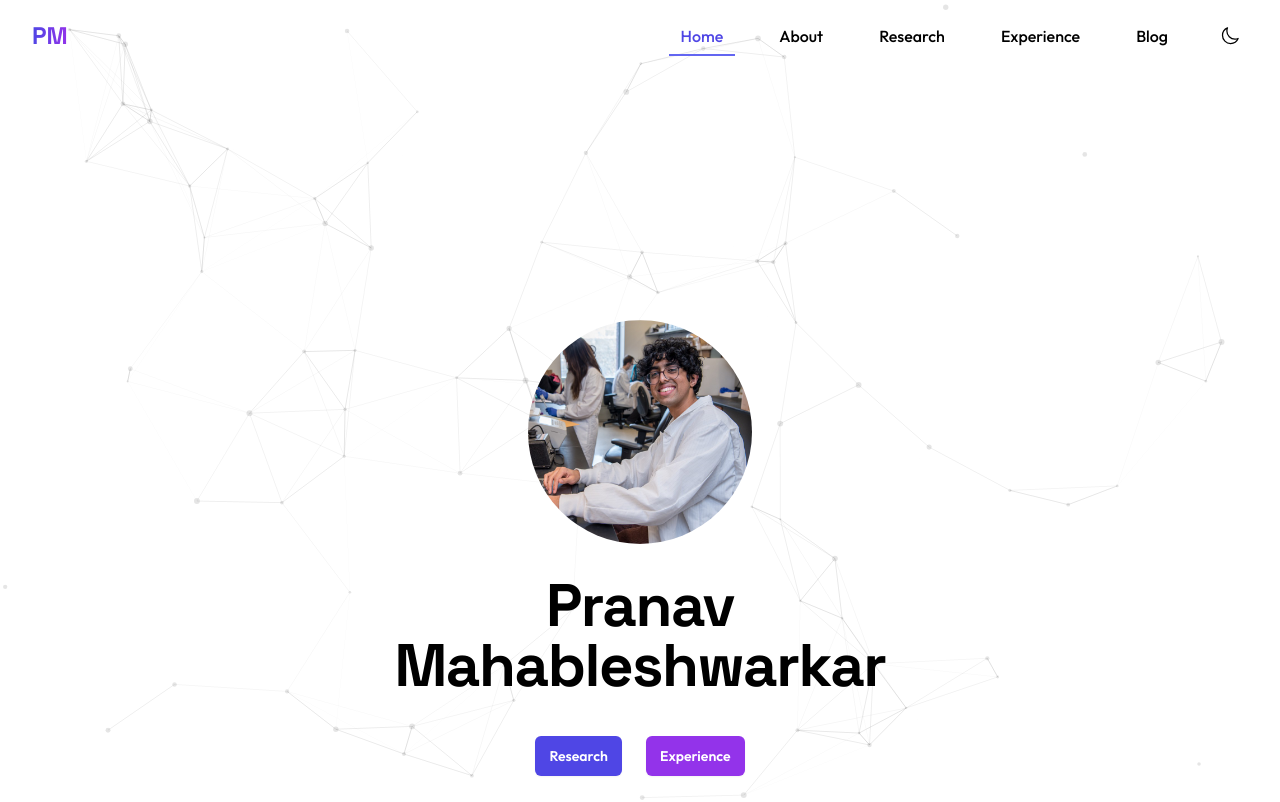
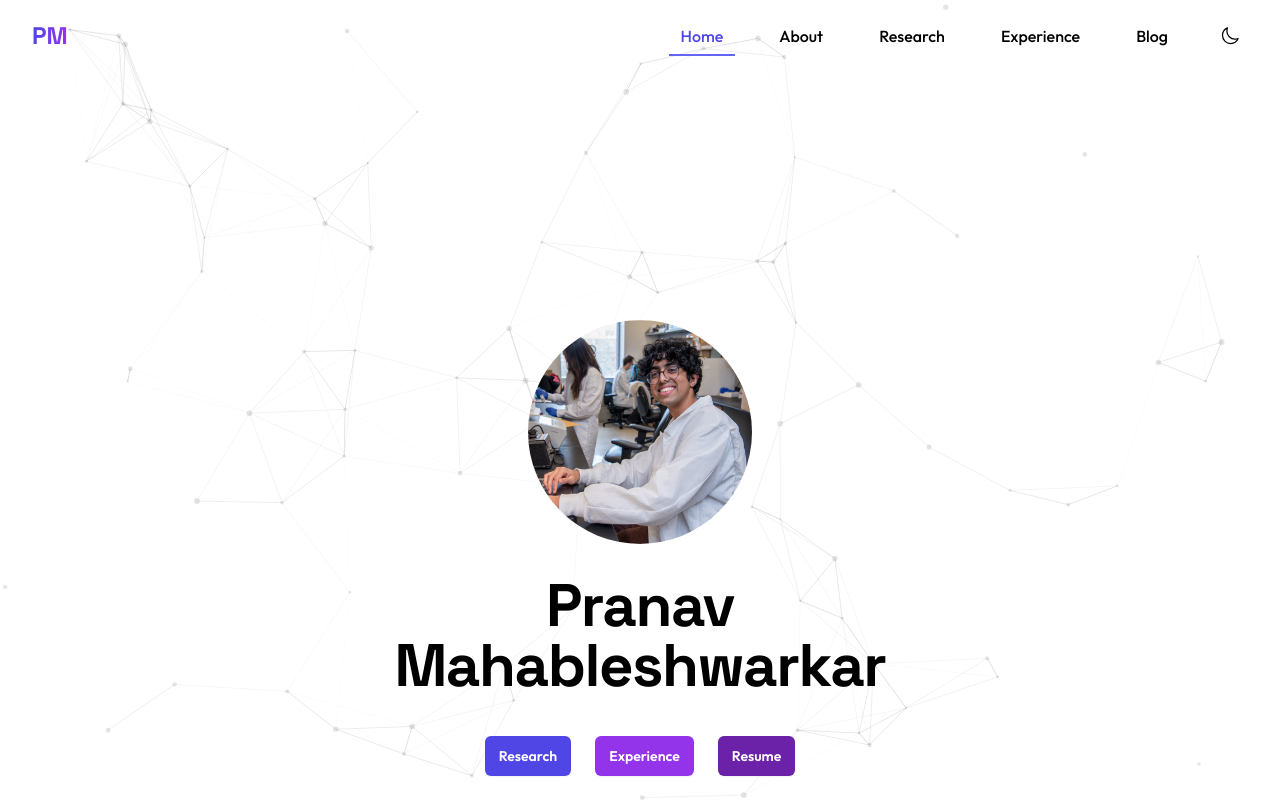
Before and after one commit to pmahable/pmahable.github.io, a Next.js app: page / in a window 1280 px wide. Shown: the top 802 px of the page. Built offline with nearby package versions, Linux system fonts and the light colour scheme.

Commit message:
Added Resume to Website

```diff
--- a/app/components/Experience.tsx
+++ b/app/components/Experience.tsx
@@ -24,13 +24,6 @@
     location: 'South San Francisco, CA',
     category: 'work',
     positions: [
-      {
-        role: 'Software Engineer II',
-        date: 'Starting July 2025',
-        points: [
-          'Will be on the SWE-Genomics team, collaborating with ML/Wet Lab teams to build drug discovery infrastructure.'
-        ]
-      },
       {
         role: 'Software Engineering Intern',
         date: 'May 2024 - Aug 2024',
--- a/app/page.tsx
+++ b/app/page.tsx
@@ -83,6 +83,14 @@
               >
                 Experience
               </Link>
+              <Link
+                href="/PranavMahableshwarkarResume_2025.pdf"
+                target="_blank"
+                rel="noopener noreferrer"
+                className="rounded-md bg-purple-800 px-3.5 py-2.5 text-sm font-semibold text-white shadow-sm hover:bg-purple-700 focus-visible:outline focus-visible:outline-2 focus-visible:outline-offset-2 focus-visible:outline-purple-800 transition-colors duration-300"
+              >
+                Resume
+              </Link>
             </div>
             <p className="mt-10 text-lg leading-8 text-foreground/80 text-center">
               Software, Computational Biology, Deep Learning
```
Also changed, not shown: 1 other file (tests, documents, lock files or other folders).
